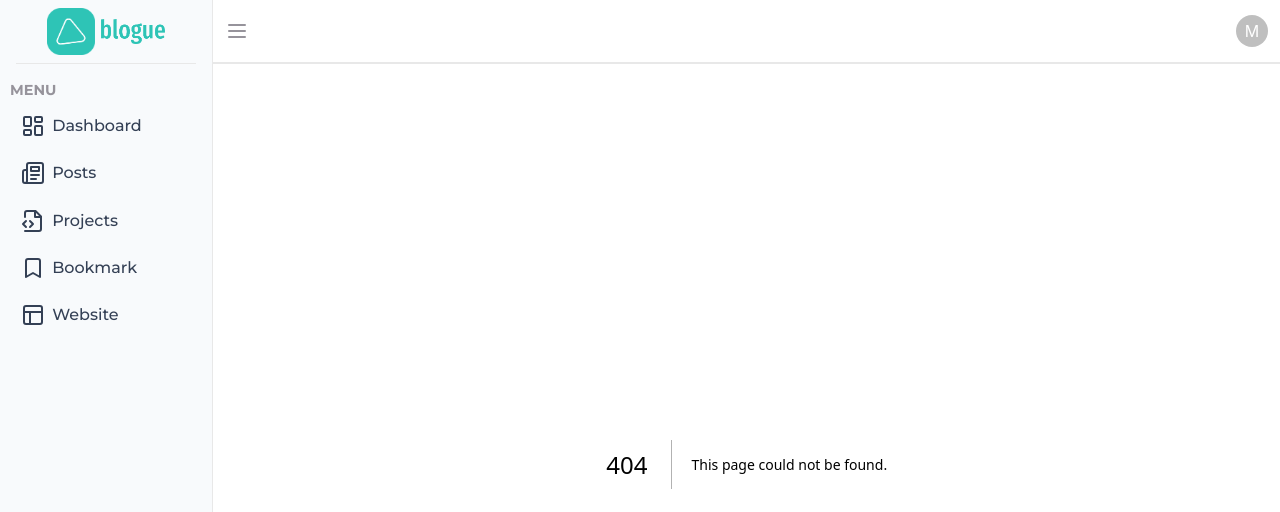
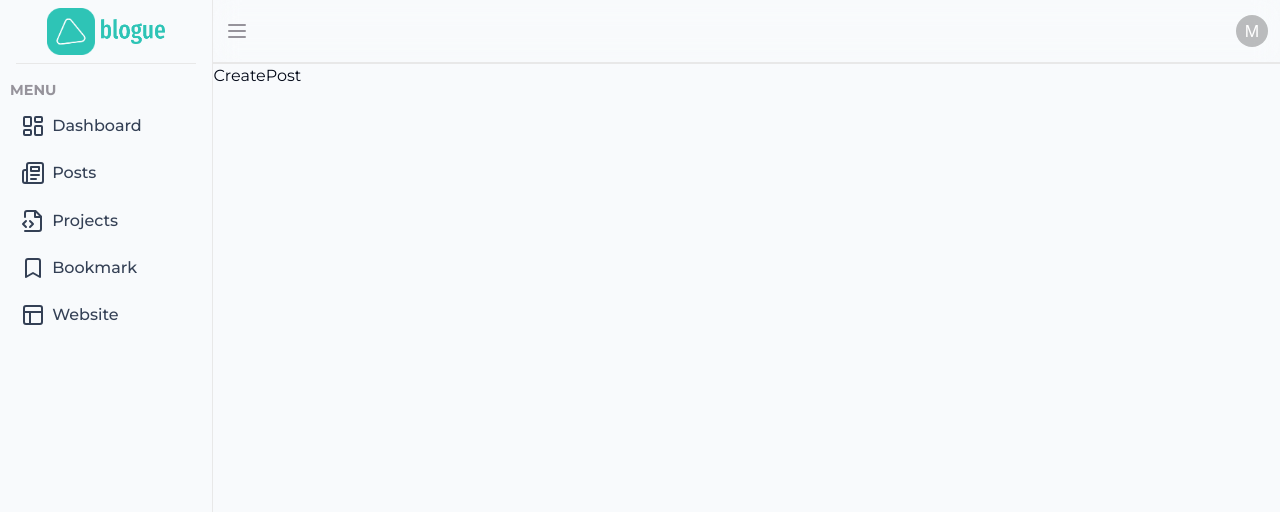
Before and after one commit to mujibur-rohman/my-playground, a Next.js app: page /posts/create in a window 1280 px wide. Before the commit this address had no page. Shown: the top 512 px of the page. Built offline with nearby package versions, Linux system fonts and the light colour scheme.

Commit message:
fix font

```diff
--- /dev/null
+++ b/src/components/editor/index.tsx
@@ -0,0 +1,7 @@
+type Props = {};
+
+function TextEditor({}: Props) {
+  return <div>TextEditor</div>;
+}
+
+export default TextEditor;
--- /dev/null
+++ b/src/pages/posts/create.tsx
@@ -0,0 +1,9 @@
+import React from "react";
+
+type Props = {};
+
+function CreatePost({}: Props) {
+  return <div>CreatePost</div>;
+}
+
+export default CreatePost;
```
